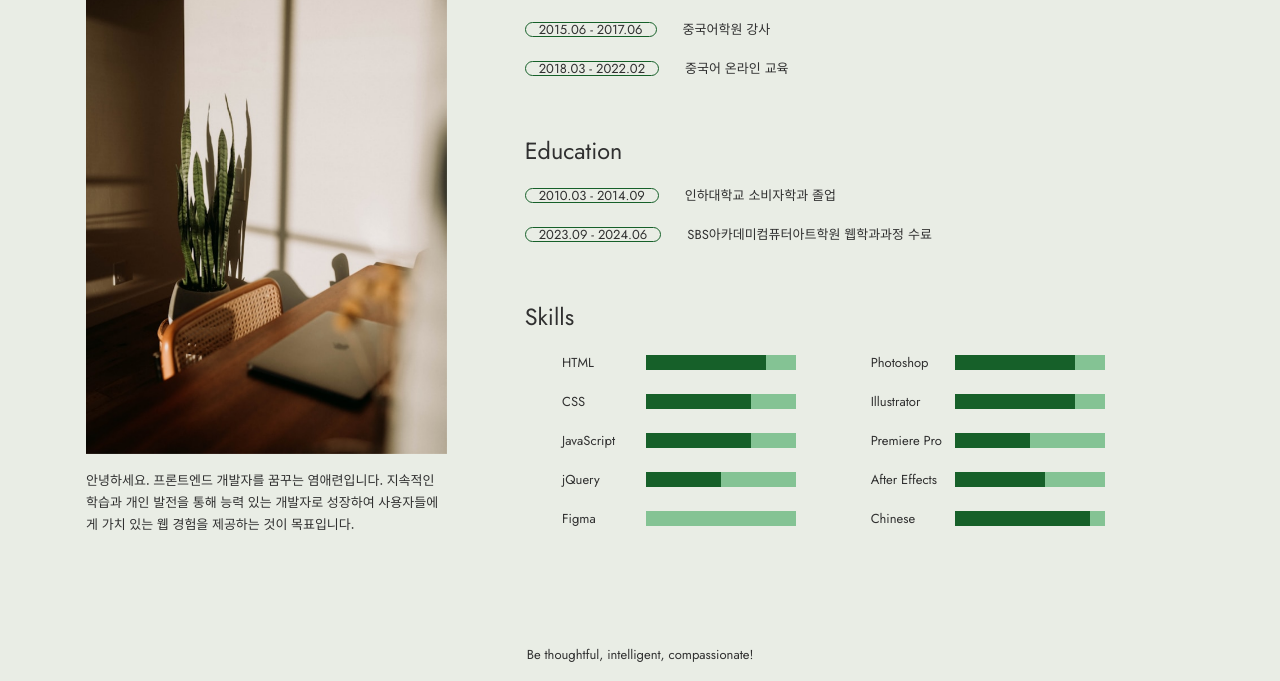
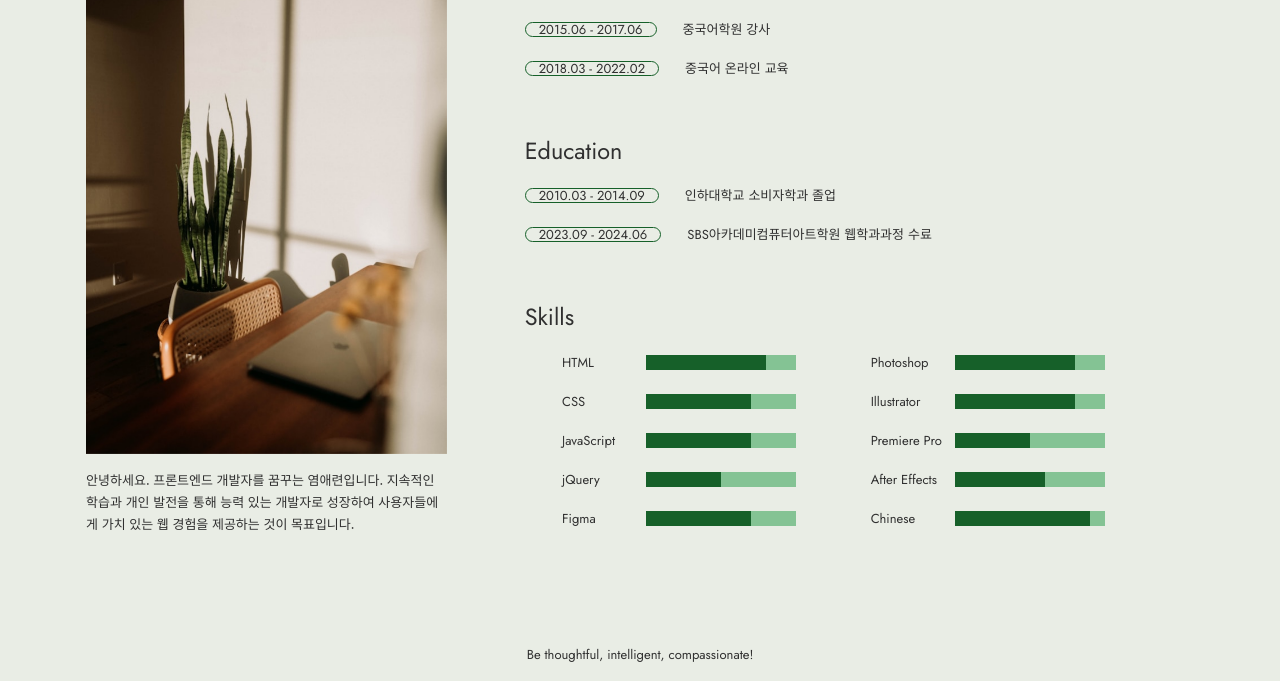
Before and after one commit to yeom9/yeom9.github.io, a plain HTML site: page about.html in a window 1280 px wide. Shown: the part 241-922 px from the top of the page. Drawn offline with nearby package versions, Linux system fonts and the light colour scheme; a web font is replaced by a local one.

Commit message:
added figma skill bar

```diff
--- a/about.html
+++ b/about.html
@@ -130,7 +130,7 @@
                             <li>
                                 <span>Figma</span>
                                 <span class="skill-bar">
-                                    <span class="skill-fill bar5" style="width: 0%;"></span>
+                                    <span class="skill-fill bar5" style="width: 70%;"></span>
                                 </span>
                             </li>
                         </ul>
--- a/css/about.css
+++ b/css/about.css
@@ -105,7 +105,7 @@
 }
 
 .bar5 {
-    --target-width: 0%
+    --target-width: 70%
 }
 
 .bar6 {
```
Also changed, not shown: 2 other files.
